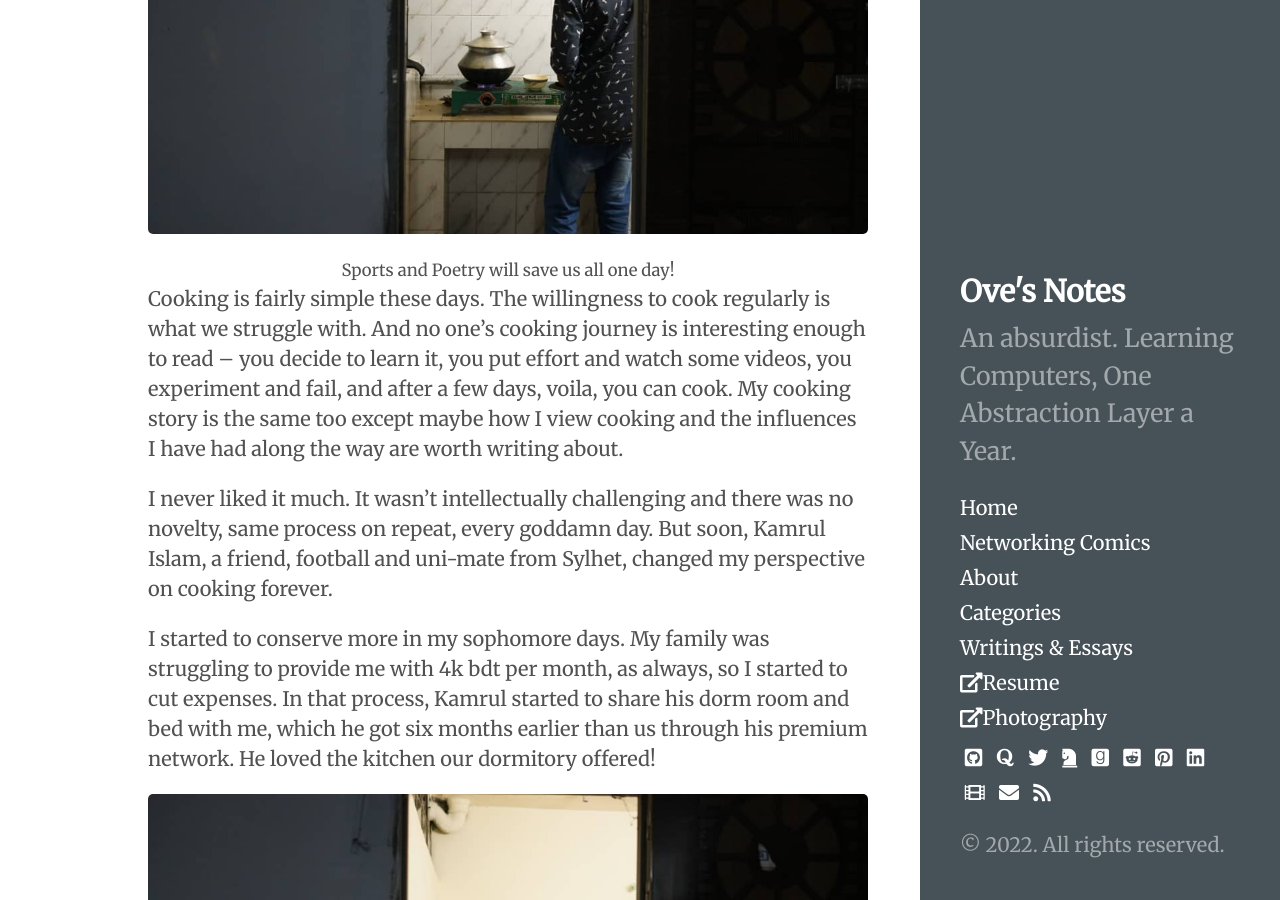
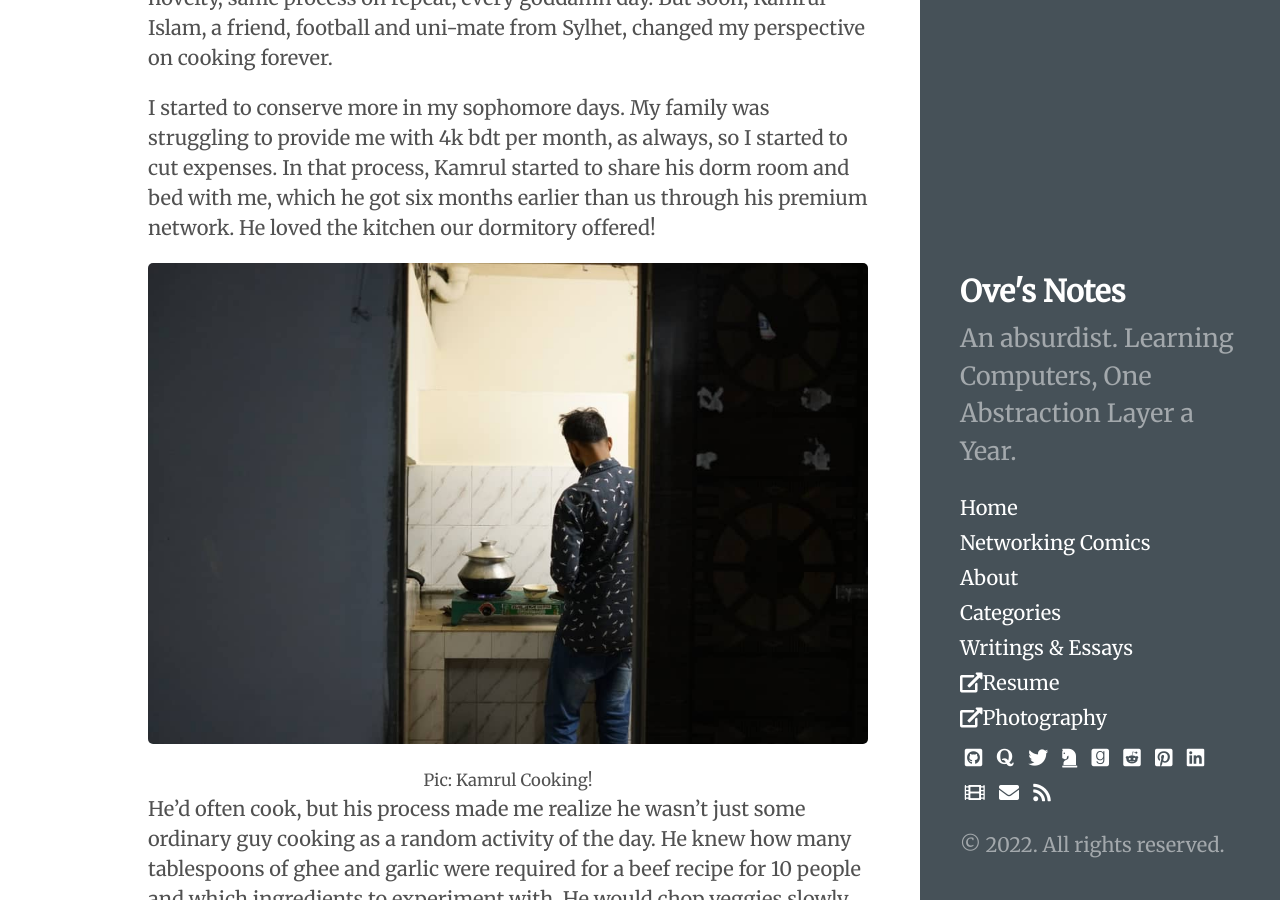
Before and after one commit to ovebepari/ovebepari.github.io, a Jekyll site: the page built from Random_writings/my-cooking-story.md, in a window 1280 px wide and 900 px high, scrolled down 440 px. Built offline with Jekyll 4.4.1, drawn with Linux system fonts in a browser that asks for light colours.

Commit message:
update v3, top demo banner removed

```diff
--- a/Random_writings/my-cooking-story.md
+++ b/Random_writings/my-cooking-story.md
@@ -7,9 +7,6 @@ comments: false
 location: Munshiganj, Bangladesh
 date: 23-12-2022
 ---
-
-<img src="/Random_writings/images/kamrul.jpg" alt="A university athlete, playing football, dribbling">
-<center> <small>Sports and Poetry will save us all one day!</small> </center>
 
 Cooking is fairly simple these days. The willingness to cook regularly is what we struggle with. And no one's cooking journey is interesting enough to read -- you decide to learn it, you put effort and watch some videos, you experiment and fail, and after a few days, voila, you can cook. My cooking story is the same too except maybe how I view cooking and the influences I have had along the way are worth writing about.
 
```
